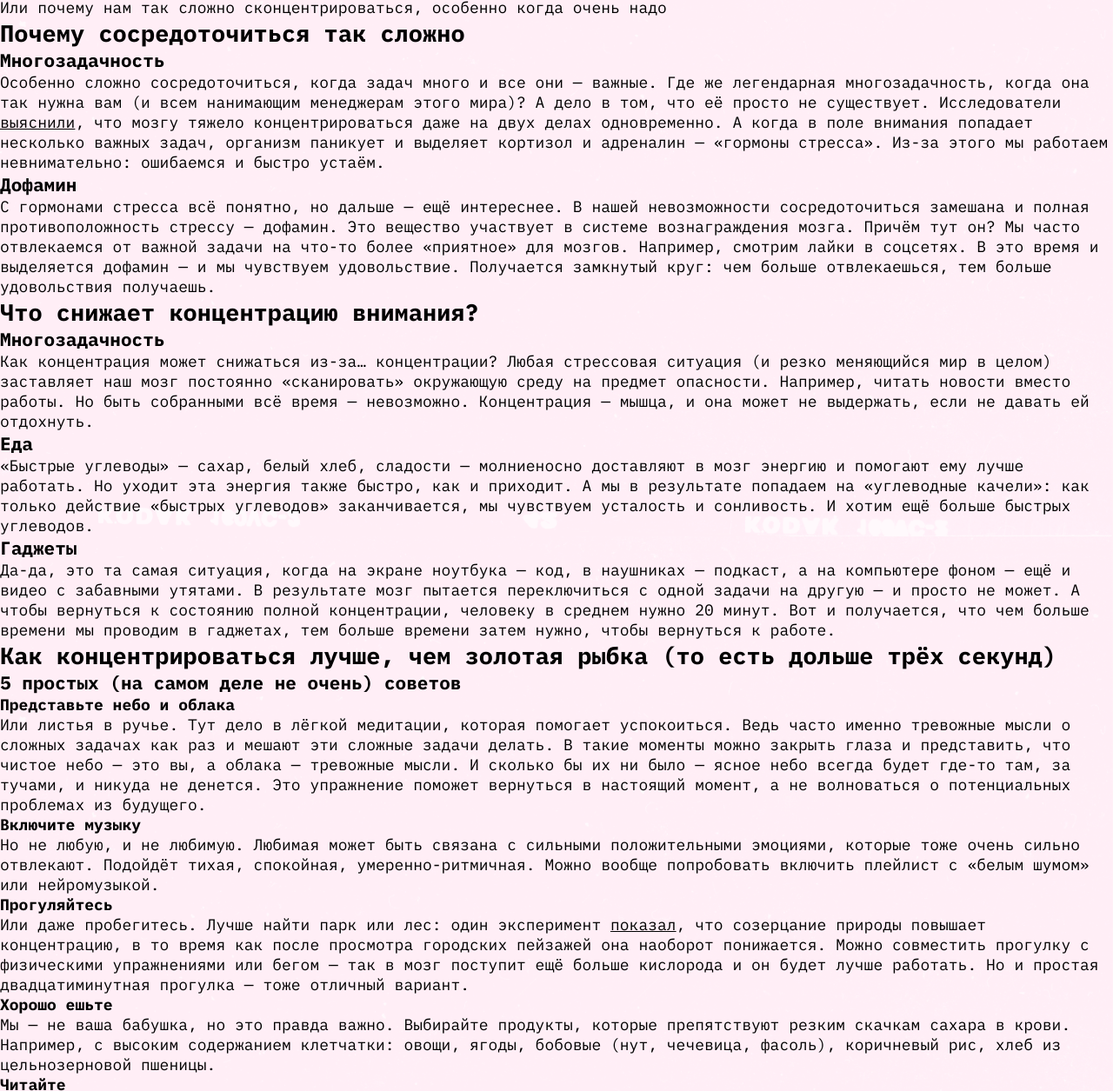
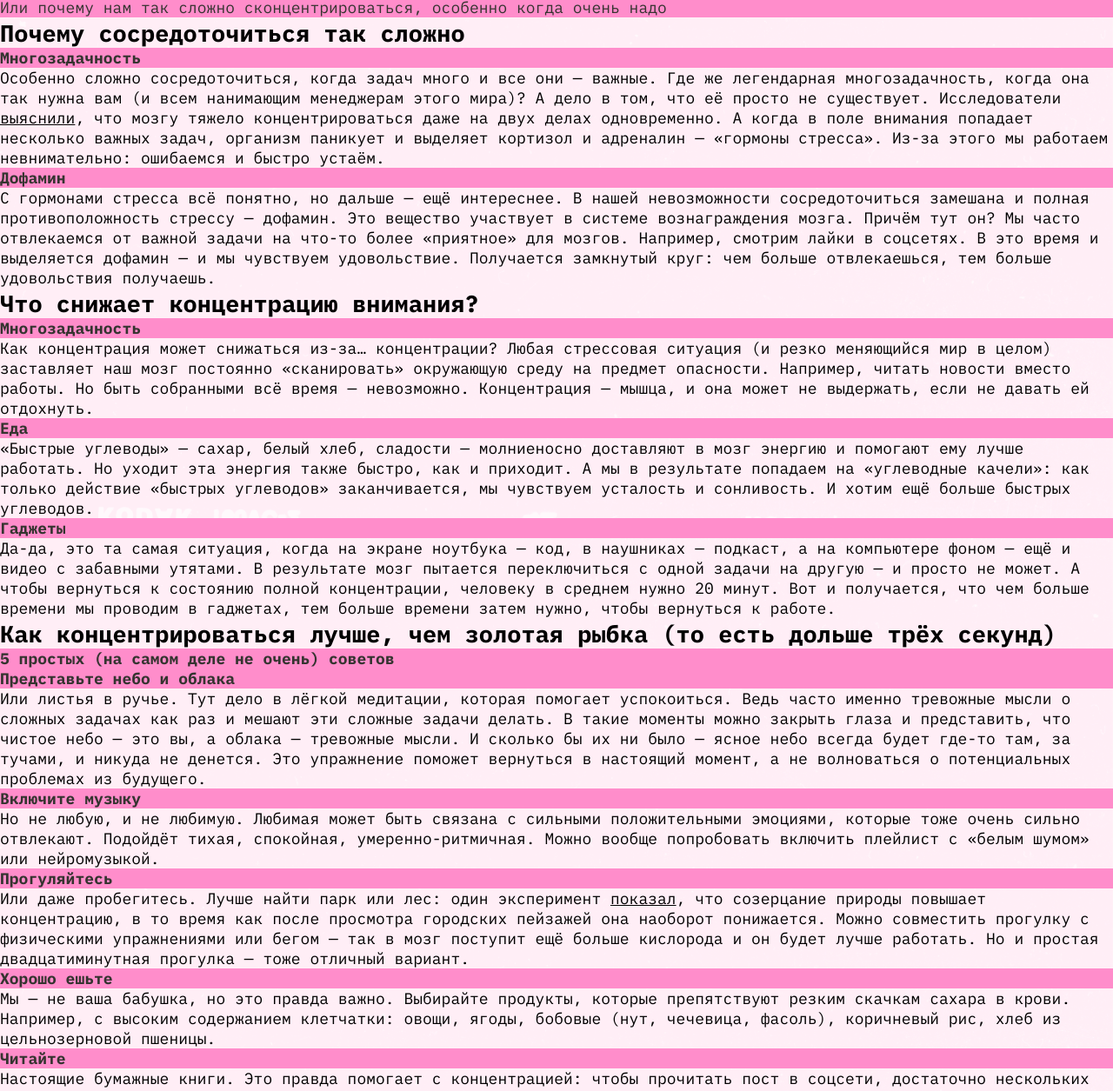
Before and after one commit to Brodyagados/slozhno-sosredotochitsya, a website: page index.html in a window 1280 px wide. Shown: the part 183-1438 px from the top of the page at 87% size. Drawn offline with Linux system fonts and the light colour scheme.

Commit message:
Стили для заголовков секций

```diff
--- a/index.html
+++ b/index.html
@@ -46,8 +46,8 @@
         </ul>
       </nav>
       <h1 class="">no focus</h1>
-      <p class="">Что делать, когда не можешь делать ничего</p>
-      <p class="">
+      <p class="title-decor">Что делать, когда не можешь делать ничего</p>
+      <p class="title-decor">
         Или почему нам так сложно сконцентрироваться, особенно когда очень надо
       </p>
     </header>
@@ -57,7 +57,7 @@
         <ul class="">
           <li>
             <article class="">
-              <h3 class="">Многозадачность</h3>
+              <h3 class="title-decor">Многозадачность</h3>
               <p class="">
                 Особенно сложно сосредоточиться, когда задач много и все они —
                 важные. Где же легендарная многозадачность, когда она так нужна
@@ -78,7 +78,7 @@
           </li>
           <li>
             <article class="">
-              <h3 class="">Дофамин</h3>
+              <h3 class="title-decor">Дофамин</h3>
               <p class="">
                 С гормонами стресса всё понятно, но дальше — ещё интереснее. В
                 нашей невозможности сосредоточиться замешана и полная
@@ -99,7 +99,7 @@
         <ul class="">
           <li>
             <article class="">
-              <h3 class="">Многозадачность</h3>
+              <h3 class="title-decor">Многозадачность</h3>
               <p class="">
                 Как концентрация может снижаться из-за… концентрации? Любая
                 стрессовая ситуация (и резко меняющийся мир в целом) заставляет
@@ -112,7 +112,7 @@
           </li>
           <li>
             <article class="">
-              <h3 class="">Еда</h3>
+              <h3 class="title-decor">Еда</h3>
               <p class="">
                 «Быстрые углеводы» — сахар, белый хлеб, сладости — молниеносно
                 доставляют в мозг энергию и помогают ему лучше работать. Но
@@ -125,7 +125,7 @@
           </li>
           <li>
             <article class="">
-              <h3 class="">Гаджеты</h3>
+              <h3 class="title-decor">Гаджеты</h3>
               <p class="">
                 Да-да, это та самая ситуация, когда на экране ноутбука — код, в
                 наушниках — подкаст, а на компьютере фоном — ещё и видео с
@@ -145,11 +145,11 @@
           Как концентрироваться лучше, чем золотая рыбка (то есть дольше трёх
           секунд)
         </h2>
-        <h3 class="">5 простых (на самом деле не очень) советов</h3>
+        <h3 class="title-decor">5 простых (на самом деле не очень) советов</h3>
         <ul class="">
           <li>
             <article class="">
-              <h4 class="">Представьте небо и облака</h4>
+              <h4 class="title-decor">Представьте небо и облака</h4>
               <p class="">
                 Или листья в ручье. Тут дело в лёгкой медитации, которая
                 помогает успокоиться. Ведь часто именно тревожные мысли о
@@ -164,7 +164,7 @@
           </li>
           <li>
             <article class="">
-              <h4 class="">Включите музыку</h4>
+              <h4 class="title-decor">Включите музыку</h4>
               <p class="">
                 Но не любую, и не любимую. Любимая может быть связана с сильными
                 положительными эмоциями, которые тоже очень сильно отвлекают.
@@ -175,7 +175,7 @@
           </li>
           <li>
             <article class="">
-              <h4 class="">Прогуляйтесь</h4>
+              <h4 class="title-decor">Прогуляйтесь</h4>
               <p class="">
                 Или даже пробегитесь. Лучше найти парк или лес: один эксперимент
                 <a
@@ -194,7 +194,7 @@
           </li>
           <li>
             <article class="">
-              <h4 class="">Хорошо ешьте</h4>
+              <h4 class="title-decor">Хорошо ешьте</h4>
               <p class="">
                 Мы — не ваша бабушка, но это правда важно. Выбирайте продукты,
                 которые препятствуют резким скачкам сахара в крови. Например, с
@@ -206,7 +206,7 @@
           </li>
           <li>
             <article class="">
-              <h4 class="">Читайте</h4>
+              <h4 class="title-decor">Читайте</h4>
               <p class="">
                 Настоящие бумажные книги. Это правда помогает с концентрацией:
                 чтобы прочитать пост в соцсети, достаточно нескольких минут или
@@ -218,7 +218,7 @@
         </ul>
       </section>
       <section class="">
-        <h2 class="">А можно в картинках?</h2>
+        <h2 class="title-decor">А можно в картинках?</h2>
         <div class="">
           <img
             class=""
--- a/styles/style.css
+++ b/styles/style.css
@@ -11,3 +11,9 @@
   background-repeat: no-repeat;
   background-attachment: fixed;
 }
+
+.title-decor {
+  font-size: inherit;
+  color: var(--accent-text-color);
+  background-color: var(--accent-color);
+}
```
